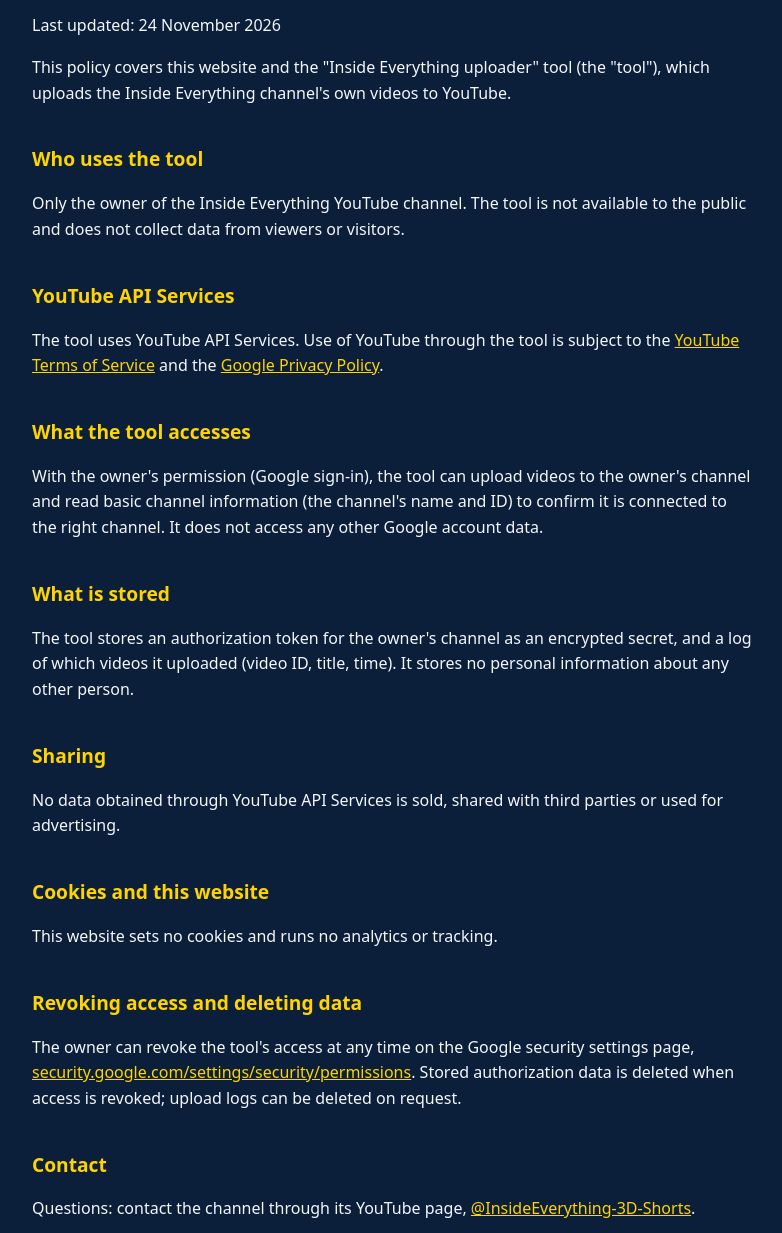
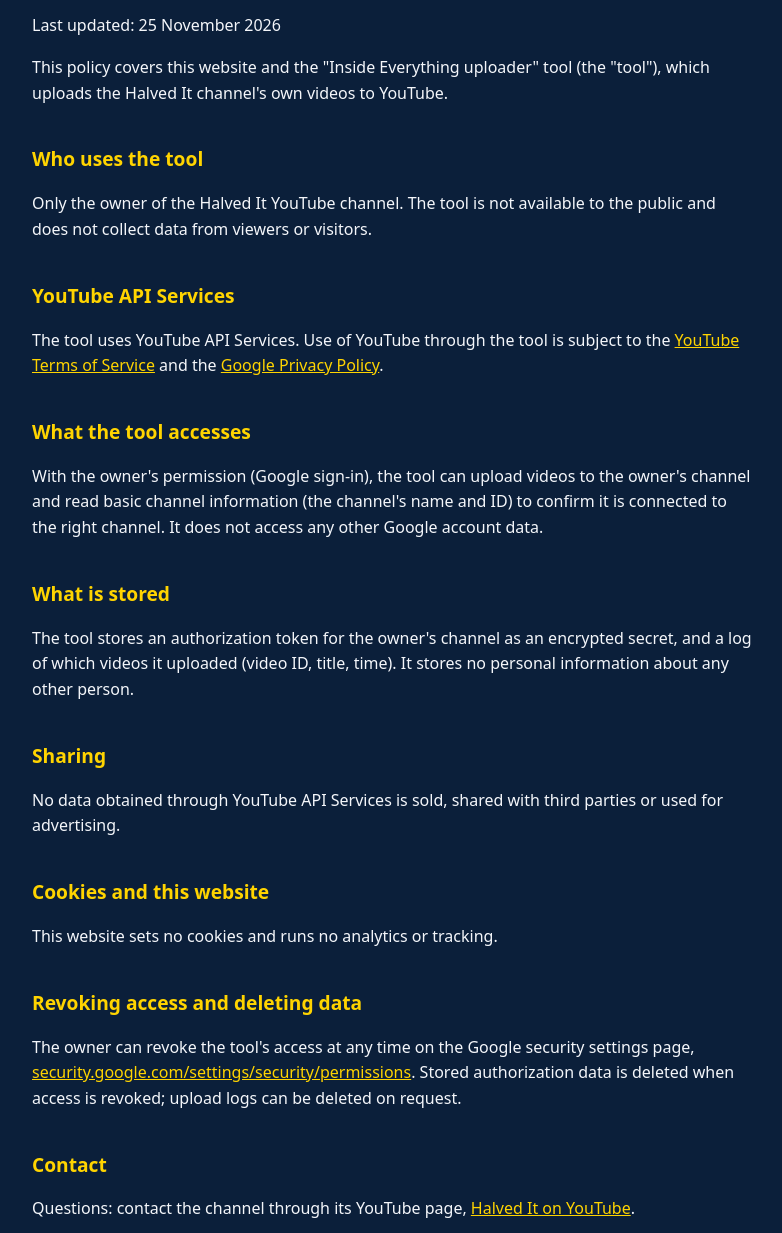
Before and after one commit to JunBunKim/JunBunKim.github.io, a plain HTML site: page privacy.html in a window 1280 px wide. Shown: the part 107-1340 px from the top of the page, without its empty margins (248-1030 px from the left). Drawn offline with Linux system fonts and the light colour scheme.

Commit message:
Rename the channel to Halved It on the site
The channel is now named Halved It. The uploader tool keeps its name
(Inside Everything uploader) because the API audit was submitted under
it. The channel link now uses the permanent channel ID.

Co-Authored-By: Claude Fable 5.2 <noreply@anthropic.com>
Claude-Session: https://claude.ai/code/session_01Vqssy6sAexVnWPq5fGV1MA

```diff
--- a/privacy.html
+++ b/privacy.html
@@ -1,10 +1,10 @@
-<!doctype html><html lang="en"><head><meta charset="utf-8"><meta name="viewport" content="width=device-width,initial-scale=1"><title>Privacy policy · Inside Everything</title><style>:root{color-scheme:light dark}body{font-family:system-ui,-apple-system,Segoe UI,Roboto,sans-serif;max-width:720px;margin:0 auto;padding:48px 20px;line-height:1.6;background:#0b1f3a;color:#f4f6fa}a{color:#ffd400}h1{font-size:2.2rem;margin:0 0 .2em}h2{margin-top:2em;font-size:1.2rem;color:#ffd400}.k{display:inline-block;background:#ffd400;color:#0b1f3a;font-weight:800;padding:2px 10px;border-radius:4px;font-size:.85rem;letter-spacing:.04em}footer{margin-top:3em;font-size:.85rem;opacity:.7}</style></head><body><h1>Privacy policy</h1><p>Last updated: 24 November 2026</p>
-<p>This policy covers this website and the "Inside Everything uploader" tool (the "tool"), which uploads the Inside Everything channel's own videos to YouTube.</p>
-<h2>Who uses the tool</h2><p>Only the owner of the Inside Everything YouTube channel. The tool is not available to the public and does not collect data from viewers or visitors.</p>
+<!doctype html><html lang="en"><head><meta charset="utf-8"><meta name="viewport" content="width=device-width,initial-scale=1"><title>Privacy policy · Halved It</title><style>:root{color-scheme:light dark}body{font-family:system-ui,-apple-system,Segoe UI,Roboto,sans-serif;max-width:720px;margin:0 auto;padding:48px 20px;line-height:1.6;background:#0b1f3a;color:#f4f6fa}a{color:#ffd400}h1{font-size:2.2rem;margin:0 0 .2em}h2{margin-top:2em;font-size:1.2rem;color:#ffd400}.k{display:inline-block;background:#ffd400;color:#0b1f3a;font-weight:800;padding:2px 10px;border-radius:4px;font-size:.85rem;letter-spacing:.04em}footer{margin-top:3em;font-size:.85rem;opacity:.7}</style></head><body><h1>Privacy policy</h1><p>Last updated: 25 November 2026</p>
+<p>This policy covers this website and the "Inside Everything uploader" tool (the "tool"), which uploads the Halved It channel's own videos to YouTube.</p>
+<h2>Who uses the tool</h2><p>Only the owner of the Halved It YouTube channel. The tool is not available to the public and does not collect data from viewers or visitors.</p>
 <h2>YouTube API Services</h2><p>The tool uses YouTube API Services. Use of YouTube through the tool is subject to the <a href="https://www.youtube.com/t/terms">YouTube Terms of Service</a> and the <a href="https://policies.google.com/privacy">Google Privacy Policy</a>.</p>
 <h2>What the tool accesses</h2><p>With the owner's permission (Google sign-in), the tool can upload videos to the owner's channel and read basic channel information (the channel's name and ID) to confirm it is connected to the right channel. It does not access any other Google account data.</p>
 <h2>What is stored</h2><p>The tool stores an authorization token for the owner's channel as an encrypted secret, and a log of which videos it uploaded (video ID, title, time). It stores no personal information about any other person.</p>
 <h2>Sharing</h2><p>No data obtained through YouTube API Services is sold, shared with third parties or used for advertising.</p>
 <h2>Cookies and this website</h2><p>This website sets no cookies and runs no analytics or tracking.</p>
 <h2>Revoking access and deleting data</h2><p>The owner can revoke the tool's access at any time on the Google security settings page, <a href="https://security.google.com/settings/security/permissions">security.google.com/settings/security/permissions</a>. Stored authorization data is deleted when access is revoked; upload logs can be deleted on request.</p>
-<h2>Contact</h2><p>Questions: contact the channel through its YouTube page, <a href="https://www.youtube.com/@InsideEverything-3D-Shorts">@InsideEverything-3D-Shorts</a>.</p><footer><a href="index.html">Home</a> · <a href="privacy.html">Privacy policy</a> · <a href="terms.html">Terms</a></footer></body></html>
+<h2>Contact</h2><p>Questions: contact the channel through its YouTube page, <a href="https://www.youtube.com/channel/UCpjTWwVhPRC2Icin2jx1Gug">Halved It on YouTube</a>.</p><footer><a href="index.html">Home</a> · <a href="privacy.html">Privacy policy</a> · <a href="terms.html">Terms</a></footer></body></html>
```
Also changed, not shown: index.html (+3 -3 lines), terms.html (+3 -3 lines).
